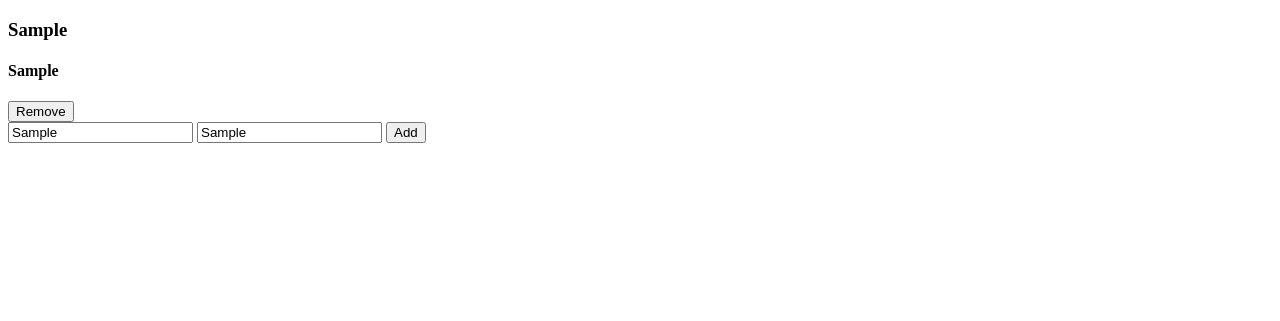
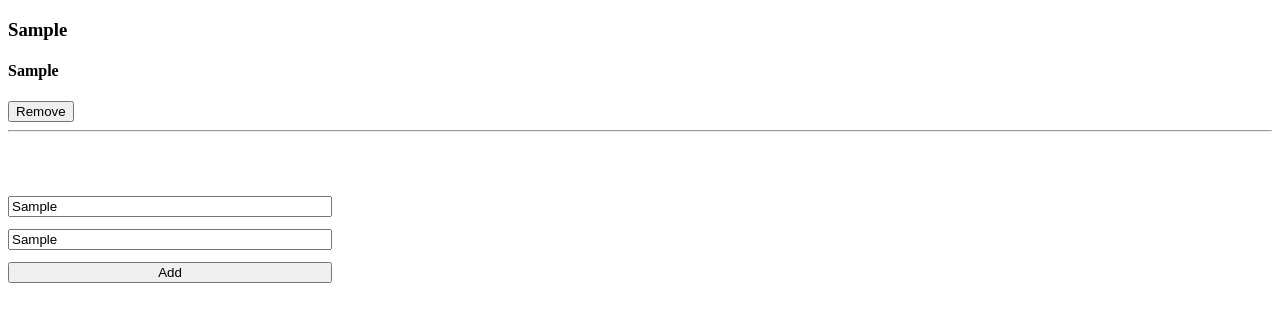
Before and after one commit to m00h0/Awesome-books, a website: page index.html in a window 1280 px wide. Both pictures are taken after typing "Sample", "Sample" into the empty fields and a click on the button "Add". Shown: the part 61-382 px from the top of the page. Drawn offline with Linux system fonts and the light colour scheme.

Commit message:
finish the css file.

```diff
--- a/index.css
+++ b/index.css
@@ -0,0 +1,10 @@
+#form {
+    display: flex;
+    flex-direction: column;
+    width: 324px;
+    gap: 12px;
+}
+
+.hr1 {
+    margin-bottom: 5%;
+}
--- a/index.js
+++ b/index.js
@@ -43,6 +43,10 @@ class listBooks {
     const txtName = document.createTextNode('Remove');
     btn.appendChild(txtName);
     newBook.appendChild(btn);
+
+    const hr = document.createElement('hr');
+    hr.setAttribute('class','hr1');
+    newBook.appendChild(hr);
   }
 
   static removeBook(target) {
```
Also changed, not shown: index.html (+0 -1 lines).
